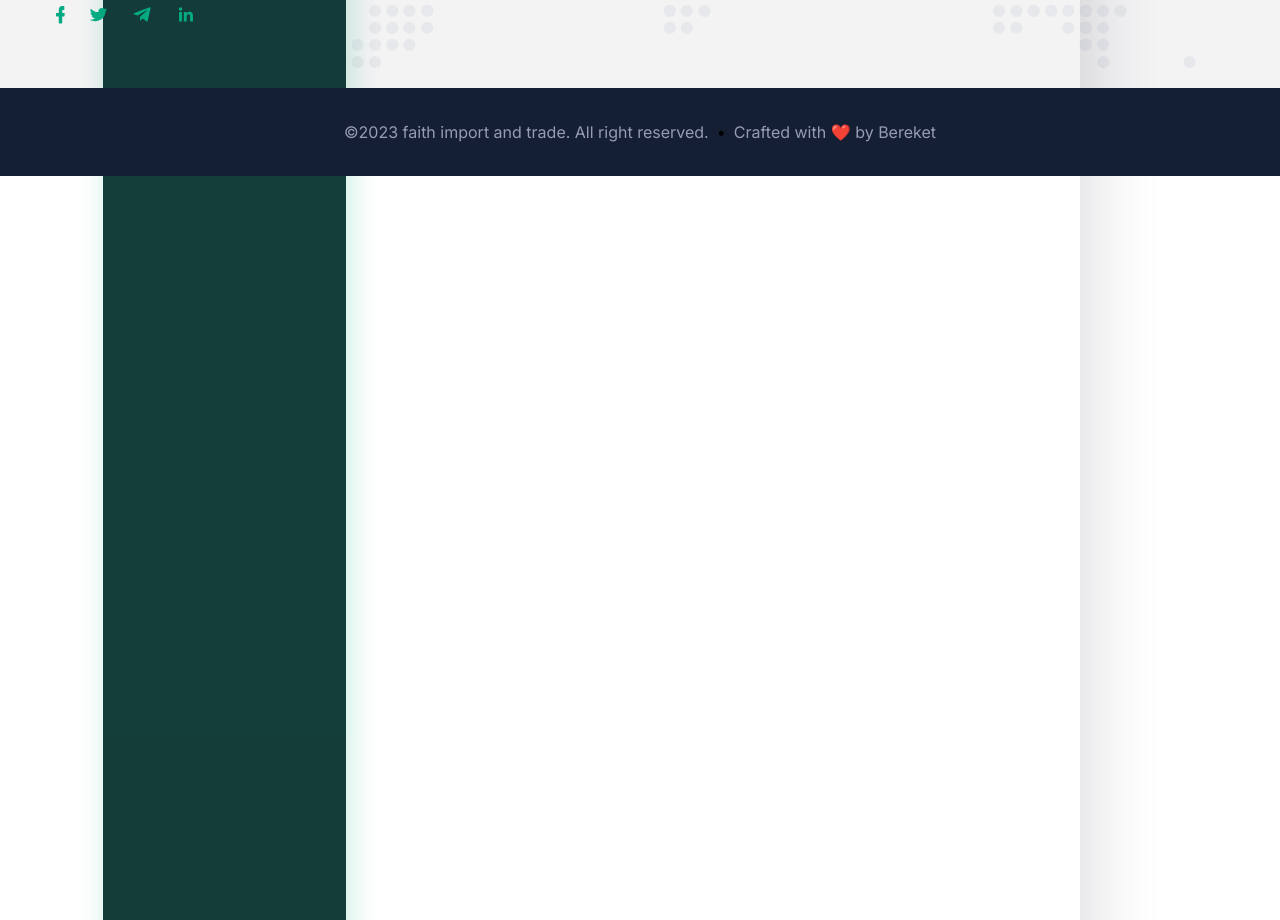
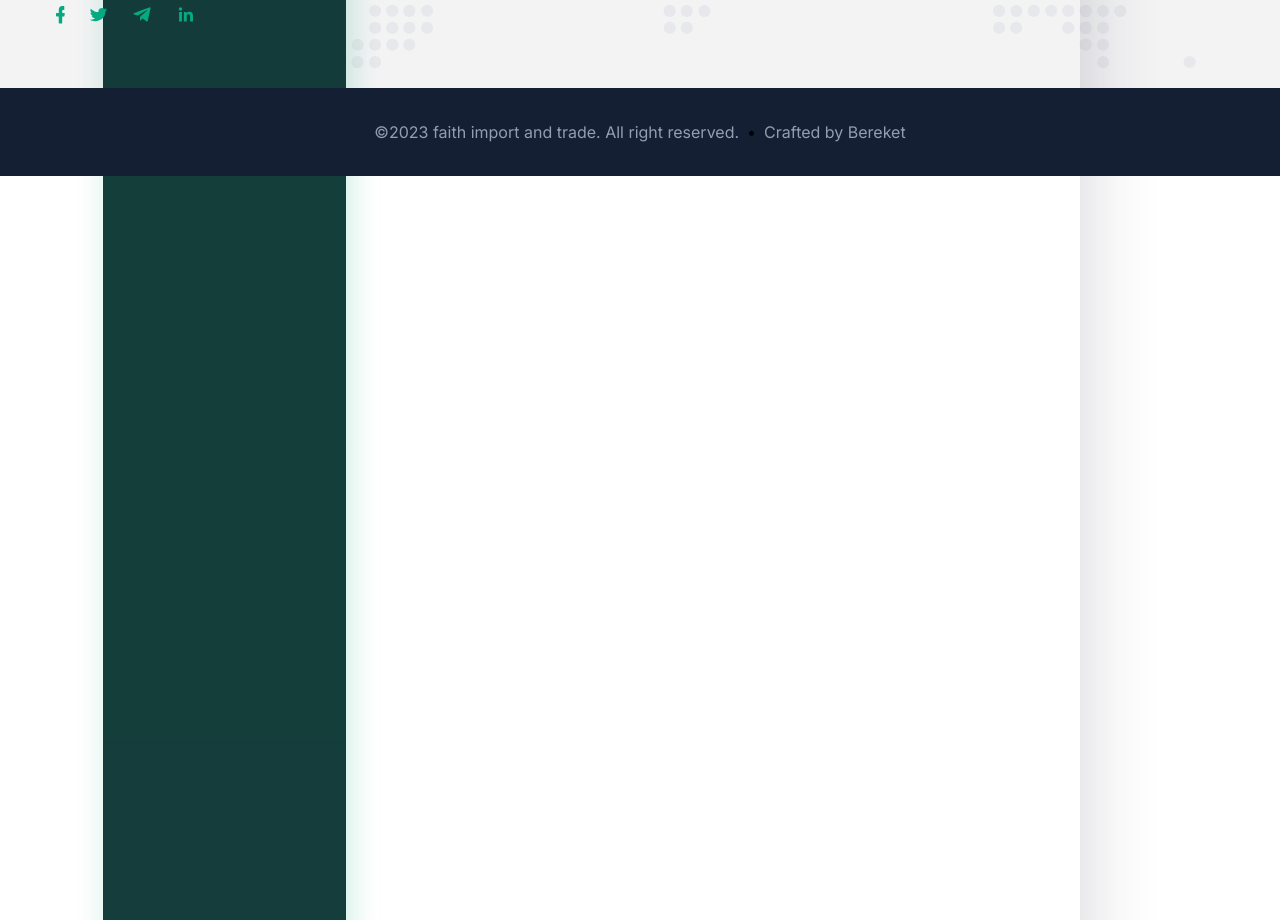
Before and after one commit to Bekione/Faith-Import-And-Trade-Website, a Next.js app: page / in a window 1280 px wide. Shown: the part 5680-6600 px from the top of the page. Built offline with nearby package versions, Linux system fonts and the light colour scheme.

Commit message:
edit footer

```diff
--- a/components/Footer/index.jsx
+++ b/components/Footer/index.jsx
@@ -82,7 +82,8 @@ const Footer = () => {
                     </svg>
                   </a>
                   <a
-                    href="www.linkedin.com/in/faithimports" targer="_blank"
+                    href="www.linkedin.com/in/faithimports"
+                    targer="_blank"
                     aria-label="social-link"
                     className="mr-6 text-secondary hover:opacity-80"
                   >
@@ -303,7 +304,7 @@ const Footer = () => {
             </p>
             <span className="mx-2 block text-center">•</span>
             <p className="text-center text-base text-body-color ">
-              Crafted with ❤️ by{" "}
+              Crafted by{" "}
               <a href="#" className="transition hover:text-secondary">
                 Bereket
               </a>
```
